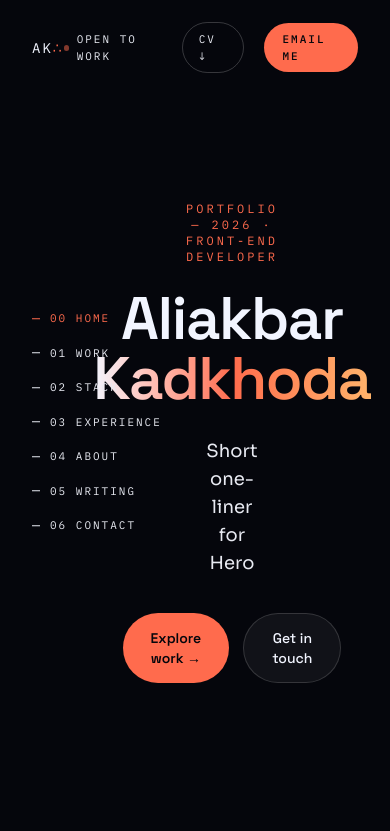
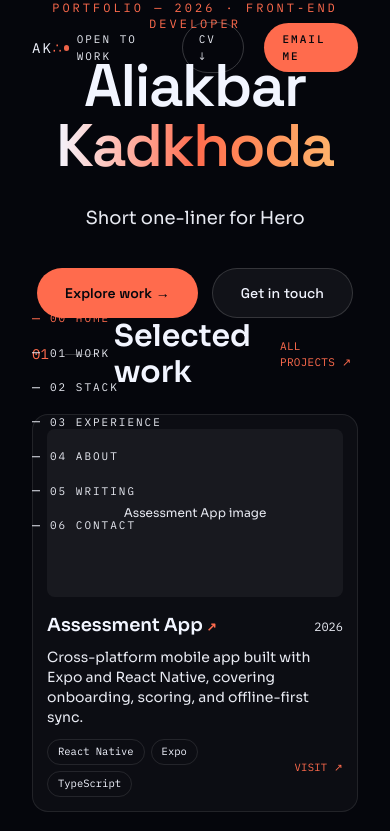
Before and after one commit to a-kadkhoda/Spatial_3D_Portfolio, a Next.js app: page / in a window 390 px wide. Shown: the top 831 px of the page. Built offline with nearby package versions, Linux system fonts and the light colour scheme.

Commit message:
fix for show mobile normal layout

```diff
--- a/components/Chrome.tsx
+++ b/components/Chrome.tsx
@@ -4,9 +4,15 @@ interface ChromeProps {
   index: number;
   goTo: (target: number) => void;
   labels: string[];
+  hijackDisabled: boolean;
 }
 
-export default function Chrome({ index, goTo, labels }: ChromeProps) {
+export default function Chrome({
+  index,
+  goTo,
+  labels,
+  hijackDisabled,
+}: ChromeProps) {
   return (
     <>
       <div
@@ -69,7 +75,15 @@ export default function Chrome({ index, goTo, labels }: ChromeProps) {
           return (
             <button
               key={label}
-              onClick={() => goTo(i)}
+              onClick={() => {
+                if (hijackDisabled) {
+                  document
+                    .getElementById(`screen-${index}`)
+                    ?.scrollIntoView({ behavior: "smooth" });
+                } else {
+                  goTo(i);
+                }
+              }}
               className={`flex items-center gap-2.5 font-mono text-[11px] tracking-[2px] ${isActive ? "text-accent" : "text-text-muted"}`}
             >
               <span
--- a/components/Deck.tsx
+++ b/components/Deck.tsx
@@ -22,11 +22,34 @@ const screens = [
 ];
 
 export default function Deck() {
-  const { index, goTo } = useDeck(screens.length);
+  const { index, goTo, hijackDisabled } = useDeck(screens.length);
+
+  if (hijackDisabled) {
+    return (
+      <div>
+        <Chrome
+          goTo={goTo}
+          index={index}
+          labels={screens.map((s) => s.label)}
+          hijackDisabled={hijackDisabled}
+        />
+        {screens.map(({ screen: Screen }, i) => (
+          <div key={i} id={`screen-${i}`}>
+            <Screen />
+          </div>
+        ))}
+      </div>
+    );
+  }
 
   return (
     <div style={{ position: "relative", height: "100vh", overflow: "hidden" }}>
-      <Chrome goTo={goTo} index={index} labels={screens.map((s) => s.label)} />
+      <Chrome
+        goTo={goTo}
+        index={index}
+        labels={screens.map((s) => s.label)}
+        hijackDisabled={hijackDisabled}
+      />
       <div
         style={{
           position: "absolute",
--- a/lib/useDeck.ts
+++ b/lib/useDeck.ts
@@ -23,6 +23,12 @@ export function useDeck(screenCount: number) {
     typeof window !== "undefined" &&
     window.matchMedia("(prefers-reduced-motion: reduce)").matches;
 
+  const isMobile =
+    typeof window !== "undefined" &&
+    window.matchMedia("(max-width: 768px)").matches;
+
+  const hijackDisabled = prefersReducedMotion || isMobile;
+
   function goTo(target: number) {
     if (isLocked.current) return;
 
@@ -40,7 +46,7 @@ export function useDeck(screenCount: number) {
   }
 
   useEffect(() => {
-    if (prefersReducedMotion) return;
+    if (hijackDisabled) return;
 
     function onWheel(e: WheelEvent) {
       if (isEditableTarget(e.target)) return;
@@ -60,10 +66,10 @@ export function useDeck(screenCount: number) {
     return () => {
       window.removeEventListener("wheel", onWheel);
     };
-  }, [index, prefersReducedMotion]);
+  }, [index, hijackDisabled]);
 
   useEffect(() => {
-    if (prefersReducedMotion) return;
+    if (hijackDisabled) return;
 
     function onKeyDown(e: KeyboardEvent) {
       if (isEditableTarget(e.target)) return;
@@ -84,10 +90,10 @@ export function useDeck(screenCount: number) {
     return () => {
       window.removeEventListener("keydown", onKeyDown);
     };
-  }, [index, prefersReducedMotion]);
+  }, [index, hijackDisabled]);
 
   useEffect(() => {
-    if (prefersReducedMotion) return;
+    if (hijackDisabled) return;
 
     function onTouchStart(e: TouchEvent) {
       touchStartY.current = e.touches[0].clientY;
@@ -113,7 +119,7 @@ export function useDeck(screenCount: number) {
       window.removeEventListener("touchstart", onTouchStart);
       window.removeEventListener("touchend", onTouchEnd);
     };
-  }, [index, prefersReducedMotion]);
+  }, [index, hijackDisabled]);
 
-  return { index, goTo };
+  return { index, goTo, hijackDisabled };
 }
```
